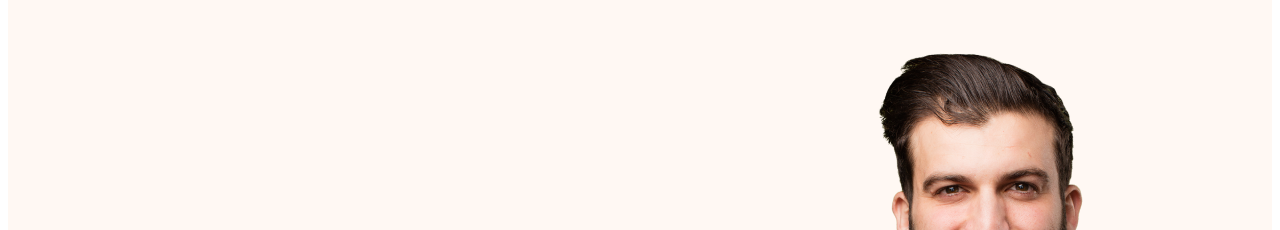
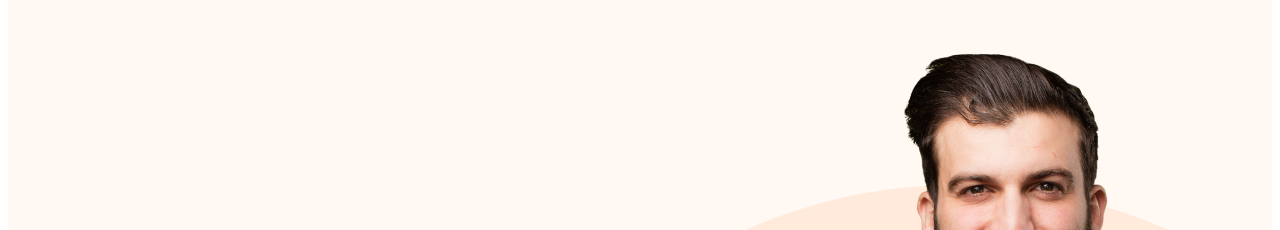
Before and after one commit to morshed93/Web-Developer-Portfolio, a plain HTML site: page index.html in a window 1280 px wide. Shown: the part 162-392 px from the top of the page. Drawn offline with nearby package versions, Linux system fonts and the light colour scheme.

Commit message:
portfolio

```diff
--- a/styles/portfolio.css
+++ b/styles/portfolio.css
@@ -35,11 +35,15 @@ nav a{
 }
 .header{
     background-color: #FFF8F3;
+    background-image: url('../images/header_bg.png');
+    background-repeat: no-repeat;
+    background-position: bottom right;
 }
 .banner{
-    padding: 30px 30px 30px 150px;
+    padding: 30px 5px 0px 150px;
     display: flex;
     align-items: center;
+
 }
 .banner .pofile-picture{
     width: 500px;
```
